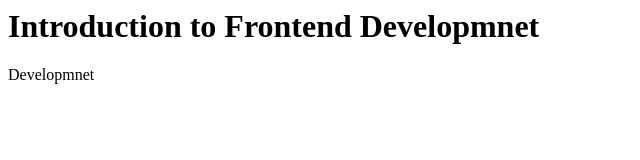
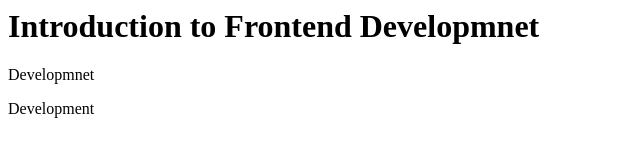
Before and after one commit to Albert841/Frontend-Developmnet, a plain HTML site: page index.html in a window 1280 px wide. Shown: the whole page, without its empty margins (0-640 px from the left). Drawn offline with Linux system fonts and the light colour scheme.

Commit message:
New paragraph added

```diff
--- a/index.html
+++ b/index.html
@@ -2,3 +2,6 @@
 <h1>Introduction to Frontend Developmnet</h1>
 
 <p>Developmnet</p>
+
+<p>Development</p>
+</html>
```
